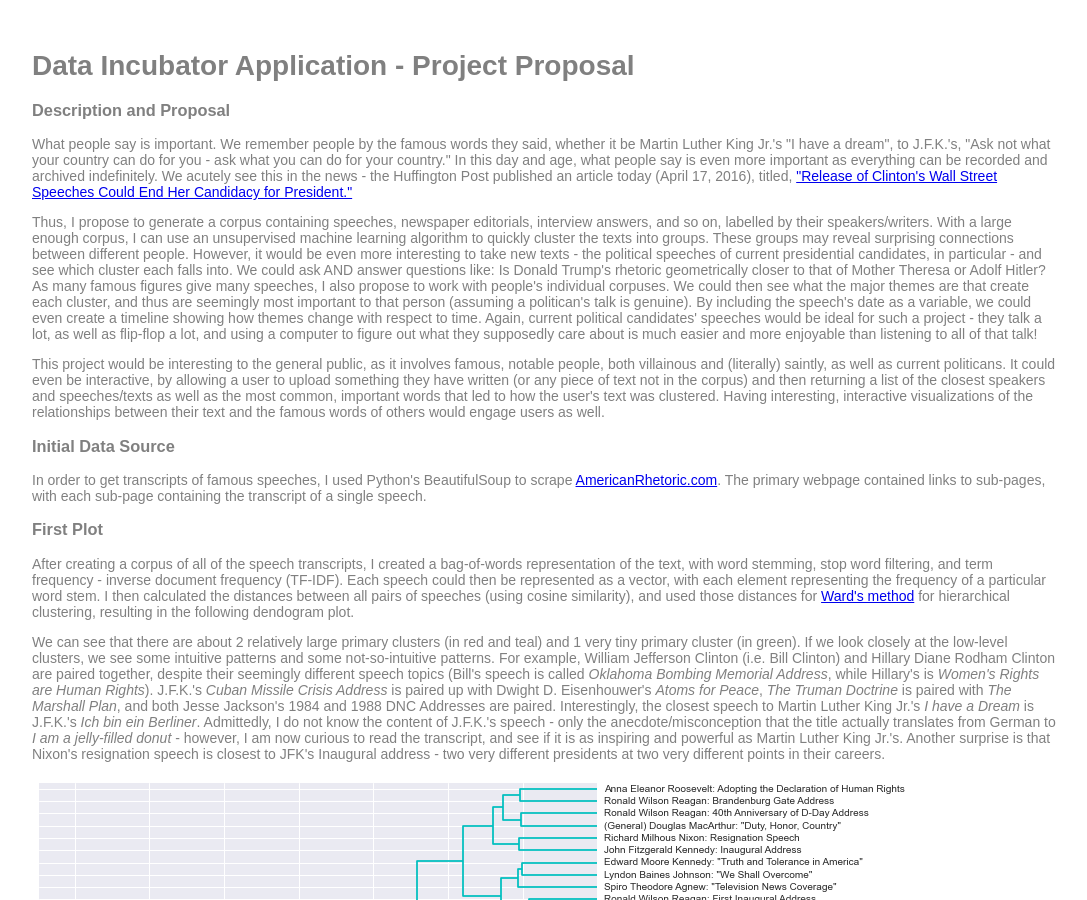
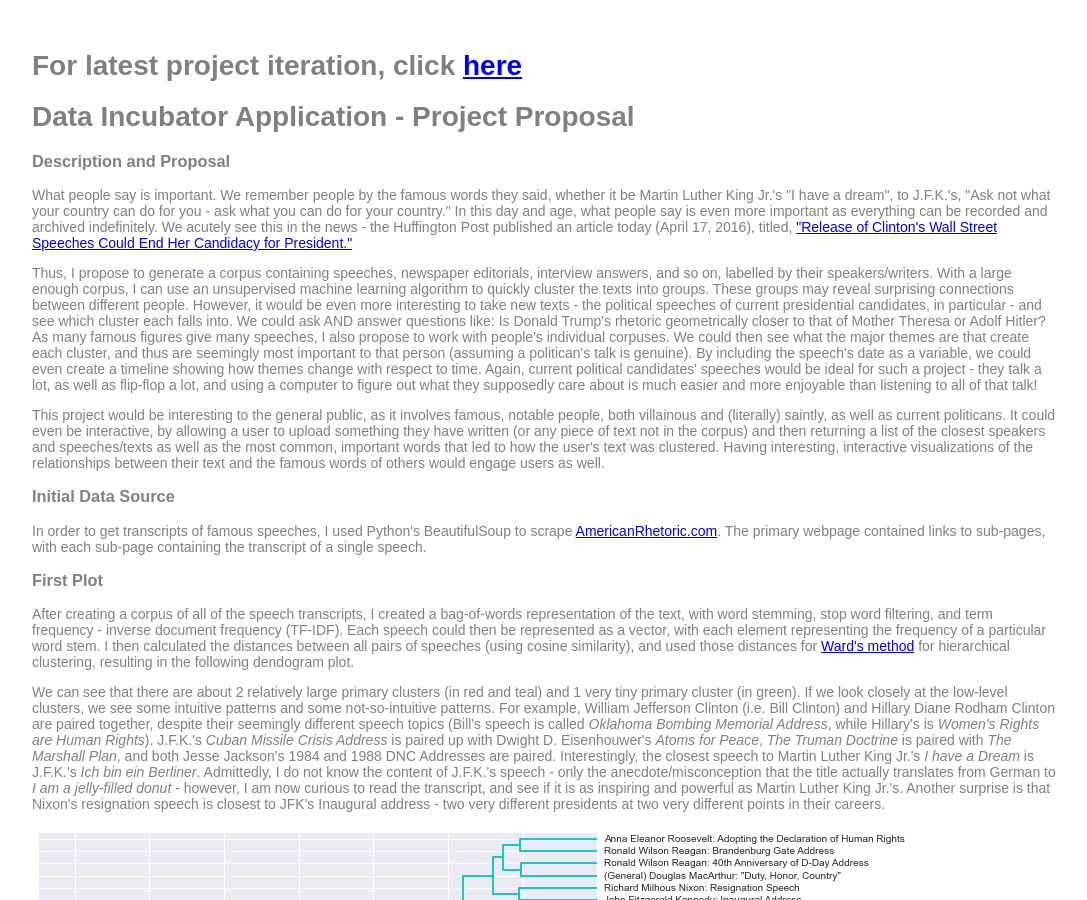
Before and after one commit to firefly454/firefly454.github.io, a Jekyll site: the page incubator/index.html, which Jekyll copies as it is, in a window 1280 px wide and 900 px high. Shown: the whole window, without its empty margins (96-1183 px from the left). Built offline with Jekyll 4.4.1, drawn with Linux system fonts in a browser that asks for light colours; a script that is not in the unit is left out.

Commit message:
Update index.html

```diff
--- a/incubator/index.html
+++ b/incubator/index.html
@@ -12,6 +12,7 @@
 	</style>
 </head>
 <body>
+<h1>For latest project iteration, click <a href="http://firefly454.github.io/incubator/recent_analyses">here</a></h1>
 <h1>Data Incubator Application - Project Proposal</h1>
 
 <h3>Description and Proposal</h3>
@@ -115,7 +116,7 @@ to overfitting. This is a first stab (although I used 300 iterations to try to a
 in local optima). With more time and project refinement, particularly refining of the dictionary (i.e. word features used),
 clustering would become more accurate and consistent.</p>
 </ul>
-
+<center>
 <style>
 
 text.mpld3-text, div.mpld3-tooltip {
@@ -1509,7 +1510,7 @@ if(typeof(mpld3) !== "undefined" && mpld3._mpld3IsLoaded){
          });
 }
 </script>
-
+</center>
 
 <!-- <img src="kmeans_cluster.png" alt="speech cluster"> -->
 
```
